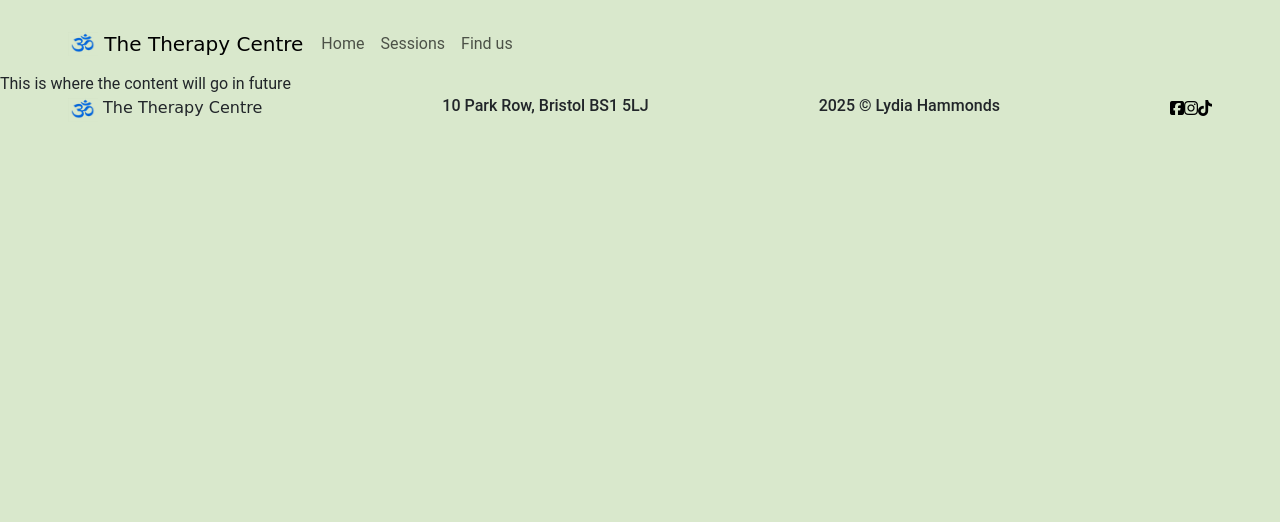
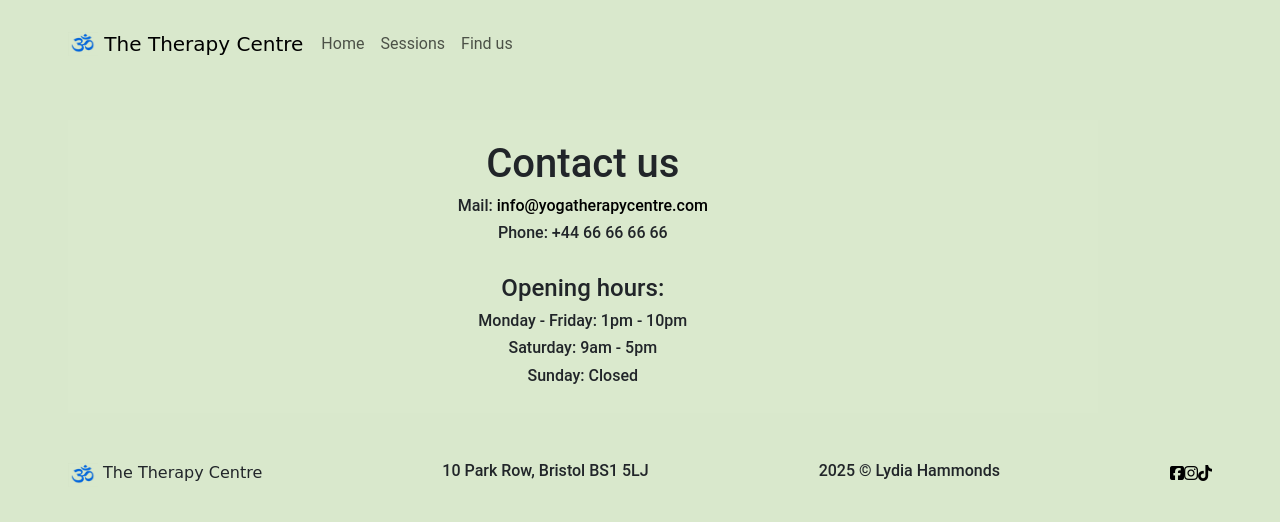
Before and after one commit to LidiaMorejudo/therapycentre, a Django app: page /enquiries/ in a window 1280 px wide. Shown: the top 522 px of the page. Run offline with Django 5.2, Linux system fonts and the light colour scheme; some libraries are stand-ins or nearby versions.

Commit message:
Add contact information section to enquiries.html

```diff
--- a/inquiries/templates/inquiries/enquiries.html
+++ b/inquiries/templates/inquiries/enquiries.html
@@ -4,7 +4,22 @@
 
 
 {% block content %}
-This is where the content will go in future
+<div class="container">
+    <div class="row justify-content-center">
+        <div class="col-12 contact-background">
+            <div class="contact-text callout text-center my-5">
+                <h1>Contact us</h1>
+                <h6>Mail: <a href="mailto:info@yogatherapycentre.com">info@yogatherapycentre.com</a></h6>
+                <h6>Phone: +44 66 66 66 66</h6>
+                <br>
+                <h4>Opening hours:</h4>
+                <h6>Monday - Friday: 1pm - 10pm</h6>
+                <h6>Saturday: 9am - 5pm</h6>
+                <h6>Sunday: Closed</h6>
+            </div>
+        </div>
+    </div>
+</div>
 {% endblock %}
 
 {% block scripts %}
```
